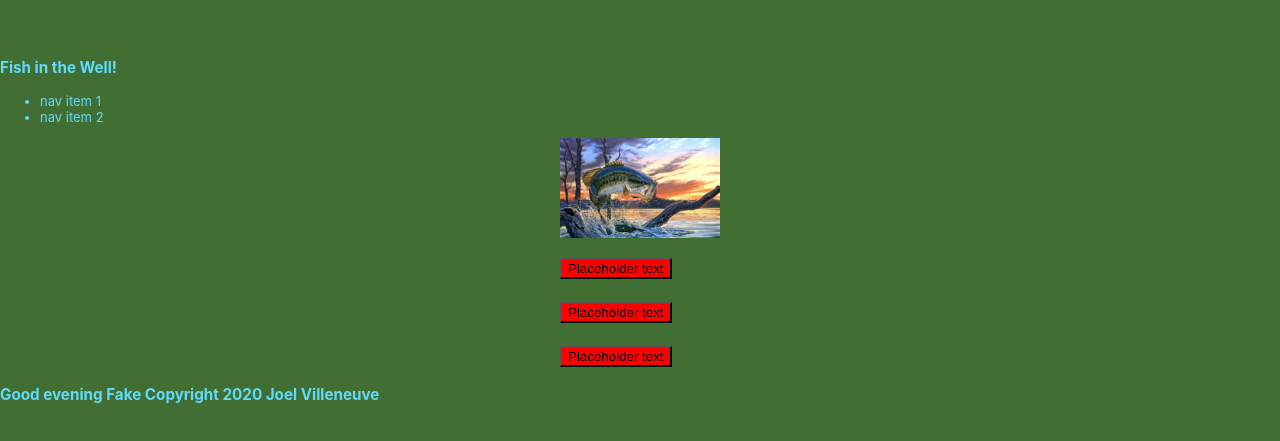
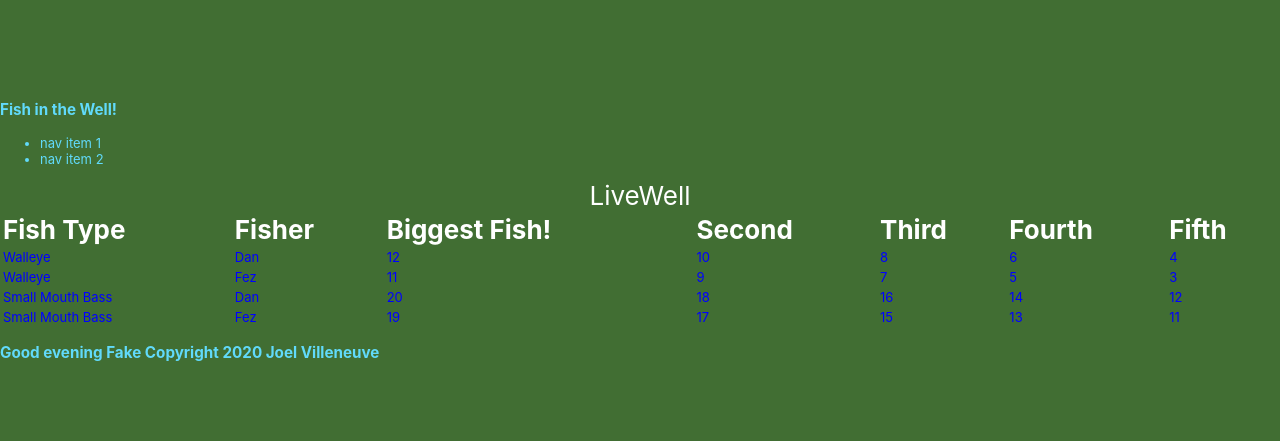
Before and after one commit to HugeNeck/testapp, a React app: page / in a window 1280 px wide. Shown: the part 169-610 px from the top of the page. Built offline with nearby package versions, Linux system fonts and the light colour scheme.

Commit message:
added a table from an array in separate file

```diff
--- a/src/Global/App.css
+++ b/src/Global/App.css
@@ -27,3 +27,9 @@
   text-align: left;
   font-size: calc(5px + 1vmin);
 }
+
+td{
+  color: blue;
+  text-align: left;
+  font-size: calc(5px + 1vmin);
+}
--- a/src/HomePage/App.js
+++ b/src/HomePage/App.js
@@ -3,12 +3,14 @@ import './../Global/App.css';
 import Footer from './../Global/Footer';
 import Header from './../Global/Header';
 import MainMenu from './MainMenu';
+import LiveWell from '../LiveWellPage/LiveWell'
 
 function App() {
   return (
     <div className="App">
       <Header />
-      <MainMenu />
+      {/* <MainMenu /> */}
+      <LiveWell />
       <Footer />
     </div>
   );
--- a/src/HomePage/MainMenu.js
+++ b/src/HomePage/MainMenu.js
@@ -6,9 +6,10 @@ function MainMenu(){
     return(
         <main className = "MainMenu">
             <img src= {fishPic}alt = "fishing pic" height = "100" width = "160"/>
-            <MenuItem />
-            <MenuItem />
-            <MenuItem />
+
+            <MenuItem value ="Replace Biggest Fish"/>
+            <MenuItem value="See all Fish In Well"/>
+            <MenuItem value="See all Fishers"/>
 
         </main>
     )
--- a/src/HomePage/MenuItem.js
+++ b/src/HomePage/MenuItem.js
@@ -1,6 +1,6 @@
 import React from 'react';
 
-function MenuItem(){
+function MenuItem(props){
 
     const styles = {
         fontsize:30,
@@ -13,14 +13,7 @@ function MenuItem(){
 
         <div className = "MenuItem" >
 
-            <input type="button" value="Placeholder text" style={styles}></input>
-
-
-            {/* <input type="button" value="Replace Biggest Fish"></input>
-
-            <input type="button" value="See all Fish In Well"></input>
-
-            <input type="button" value="See all Fishers"></input> */}
+        <input type="button" value={props.value} style={styles}></input>
 
         </div>
     )
--- /dev/null
+++ b/src/LiveWellPage/LiveWell.js
@@ -0,0 +1,33 @@
+import React from 'react'
+import LiveWellData from './LiveWellData'
+import LiveWellDataItem from './LiveWellDataItem'
+
+function LiveWell(){
+
+    const styles = {
+    width : "100%"
+    }
+
+    const fishArray = LiveWellData.map( fish =>
+        <LiveWellDataItem key = {fish.id} name ={fish.fishType}
+        catchesArray = {fish.catches} />)
+
+    return(
+        <table  className = "LiveWell" style={styles}>
+        <caption>LiveWell</caption>
+        <tr>
+            <th>Fish Type</th>
+            <th>Fisher</th>
+            <th>Biggest Fish!</th>
+            <th>Second</th>
+            <th>Third</th>
+            <th>Fourth</th>
+            <th>Fifth</th>
+        </tr>
+        {fishArray}
+        </table>
+        )
+ }
+
+
+export default LiveWell
--- /dev/null
+++ b/src/LiveWellPage/LiveWellData.js
@@ -0,0 +1,51 @@
+//Data from Database. Right now practicing with Array
+
+const LiveWellData = [
+    {
+        id:1,
+        fishType: "Walleye",
+        catches: [
+                 {
+                    fisher: "Dan",
+                    fish1: "12",
+                    fish2: "10",
+                    fish3: "8",
+                    fish4: "6",
+                    fish5: "4",
+                },
+                {
+                    fisher: "Fez",
+                    fish1: "11",
+                    fish2: "9",
+                    fish3: "7",
+                    fish4: "5",
+                    fish5: "3",
+                }
+                ]
+    },
+    {
+        id:2,
+        fishType:"Small Mouth Bass",
+        catches:[
+                 {
+                    fisher: "Dan",
+                    fish1: "20",
+                    fish2: "18",
+                    fish3: "16",
+                    fish4: "14",
+                    fish5: "12",
+                    },
+                    {
+                    fisher: "Fez",
+                    fish1: "19",
+                    fish2: "17",
+                    fish3: "15",
+                    fish4: "13",
+                    fish5: "11",
+                    }
+                ]
+    }
+]
+
+
+export default LiveWellData
--- /dev/null
+++ b/src/LiveWellPage/LiveWellDataItem.js
@@ -0,0 +1,19 @@
+import React from 'react'
+
+function LiveWellDataItem(props){
+    return(props.catchesArray.map(function(item){
+        return(
+            <tr>
+            <td>{props.name}</td>
+            <td>{item.fisher}</td>
+            <td>{item.fish1}</td>
+            <td>{item.fish2}</td>
+            <td>{item.fish3}</td>
+            <td>{item.fish4}</td>
+            <td>{item.fish5}</td>
+            </tr>
+        )
+    }))
+}
+
+export default LiveWellDataItem
```
